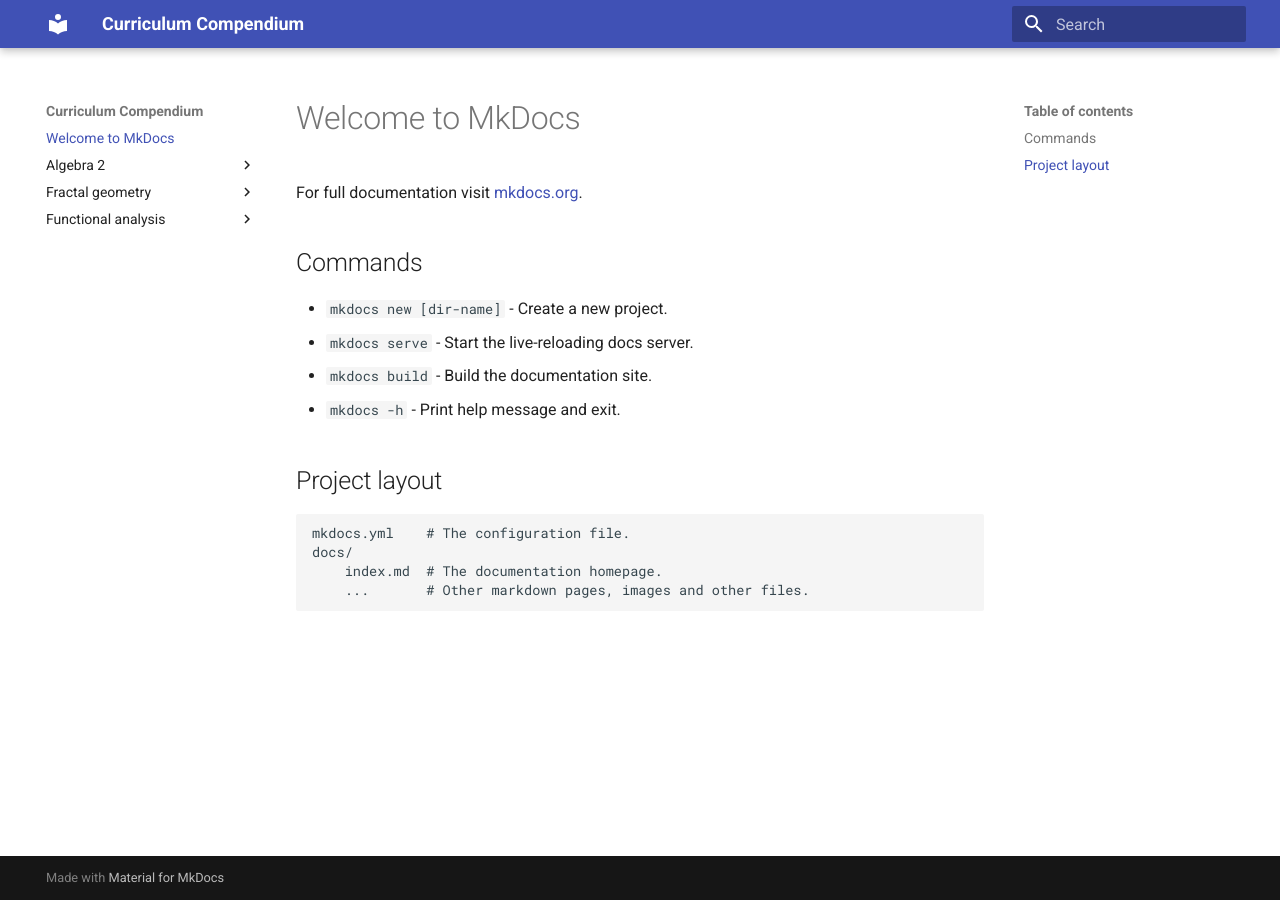
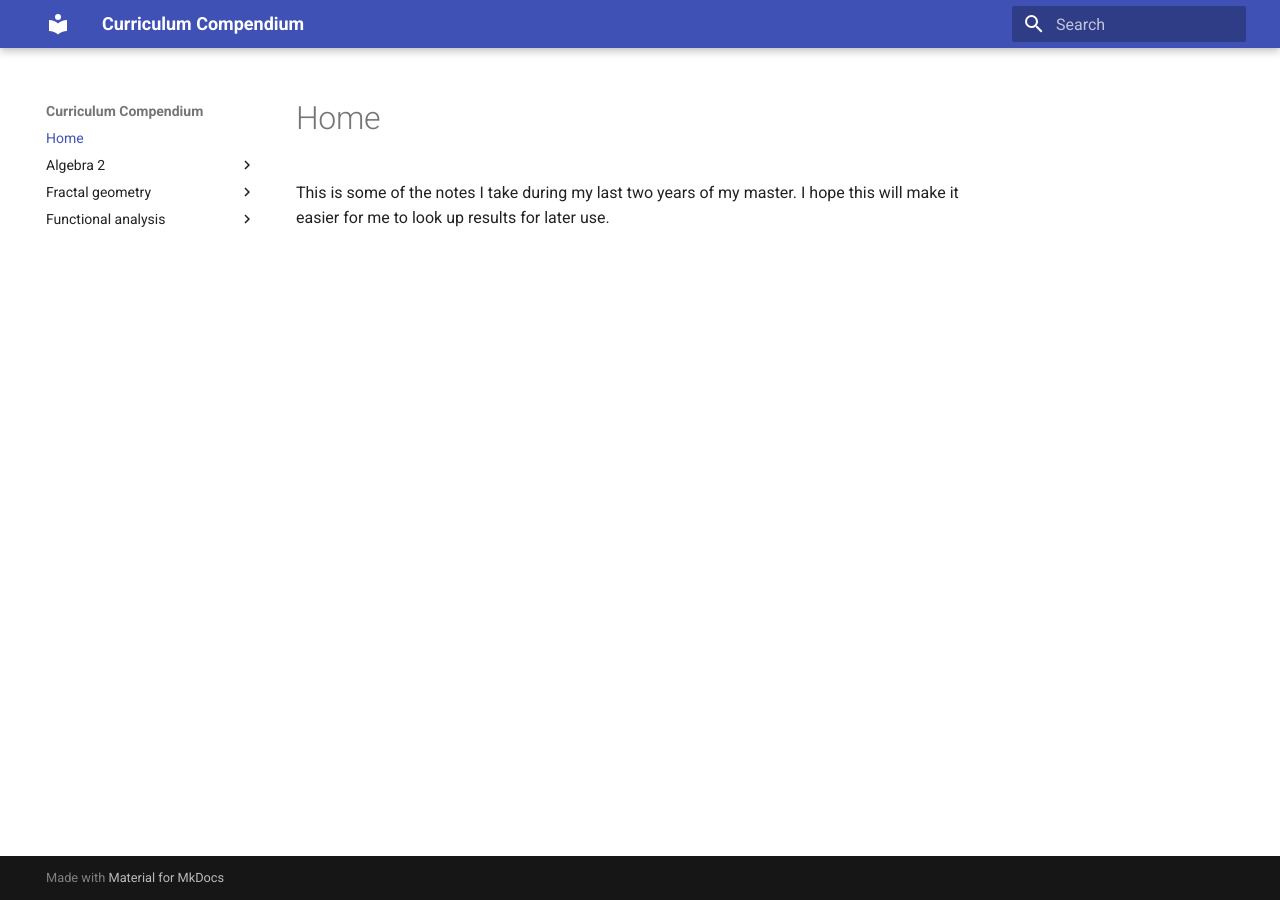
Before and after one commit to martinsw01/curriculum-compendium, an MkDocs documentation site: the page built from docs/index.md, in a window 1280 px wide. Built offline with MkDocs 1.6.1 and Material for MkDocs 9.7.7, drawn with Linux system fonts in a browser that asks for light colours.

Commit message:
Minor corrections and addition of a home page

```diff
--- a/docs/index.md
+++ b/docs/index.md
@@ -1,17 +1,4 @@
-# Welcome to MkDocs
+# Home
 
-For full documentation visit [mkdocs.org](https://www.mkdocs.org).
-
-## Commands
-
-* `mkdocs new [dir-name]` - Create a new project.
-* `mkdocs serve` - Start the live-reloading docs server.
-* `mkdocs build` - Build the documentation site.
-* `mkdocs -h` - Print help message and exit.
-
-## Project layout
-
-    mkdocs.yml    # The configuration file.
-    docs/
-        index.md  # The documentation homepage.
-        ...       # Other markdown pages, images and other files.
+This is some of the notes I take during my last two years of my master. I hope this will make it easier
+for me to look up results for later use.
```
Also changed, not shown: docs/algebra_2/algebra–geometry_lexicon/hilberts_nullstellensatz/3nullstellensatz_1.md (+1 -1 lines), docs/algebra_2/algebra–geometry_lexicon/hilberts_nullstellensatz/5coordinate_rings.md (+1 -1 lines), docs/algebra_2/algebra–geometry_lexicon/noetherian_and_artinian_rings/6noetherian_and_artinian_properties.md (+1 -1 lines), docs/algebra_2/algebra–geometry_lexicon/noetherian_and_artinian_rings/7noether_rings_modules.md (+1 -1 lines).
